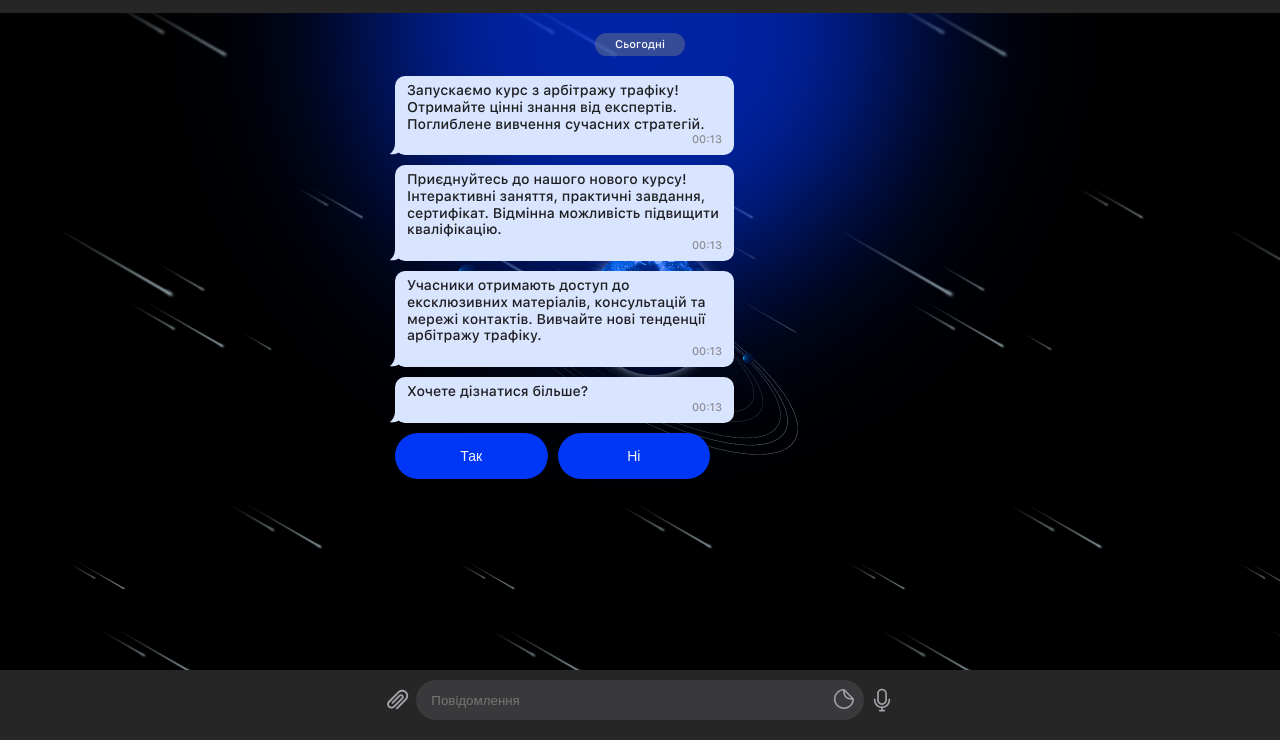
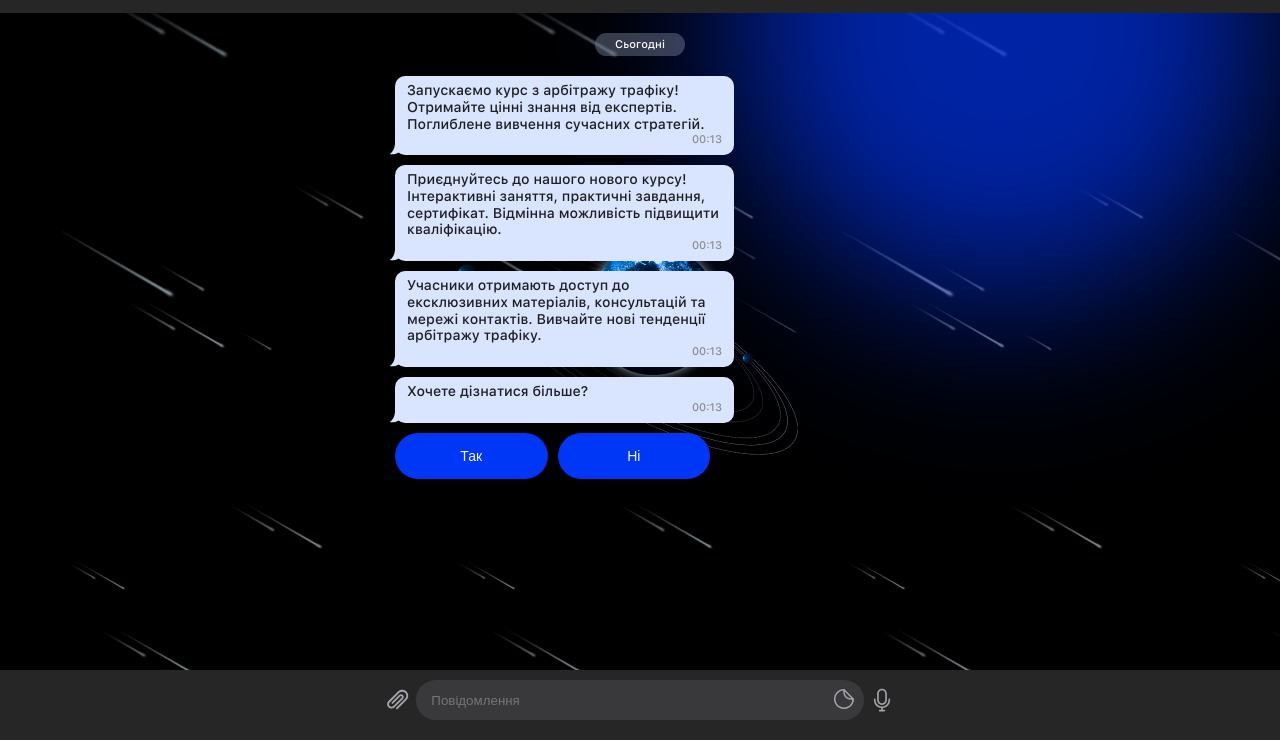
Before and after one commit to DmytroPrymachenko/project-T-Space, a website built with Vite: page index.html in a window 1280 px wide. Shown: the part 60-800 px from the top of the page. Built offline with nearby package versions, Linux system fonts and the light colour scheme.

Commit message:
finish micro fix

```diff
--- a/index.html
+++ b/index.html
@@ -10,7 +10,7 @@
     <link rel="stylesheet" href="./src/style/style.css" />
   </head>
   <body>
-    <div class="container background">
+    <div class="background">
       <div class="background__planet"></div>
       <div class="background-blur">
         <div class="background-blur__pulse"></div>
--- a/src/style/chat.css
+++ b/src/style/chat.css
@@ -45,7 +45,6 @@
   margin-bottom: 10px;
 }
 .chat__message__text {
-  width: 100%;
   max-width: 315px;
 }
 .tail {
--- a/src/style/container.css
+++ b/src/style/container.css
@@ -64,11 +64,12 @@ input {
   width: 100%;
 
   max-width: 510px;
-  padding: 0px 20px 20px;
+
   margin: 0 auto;
 }
 
 .background {
+  width: 100%;
   height: 100%;
   position: absolute;
   z-index: -99;
```
Also changed, not shown: src/pages/success/success.html (+1 -1 lines).
